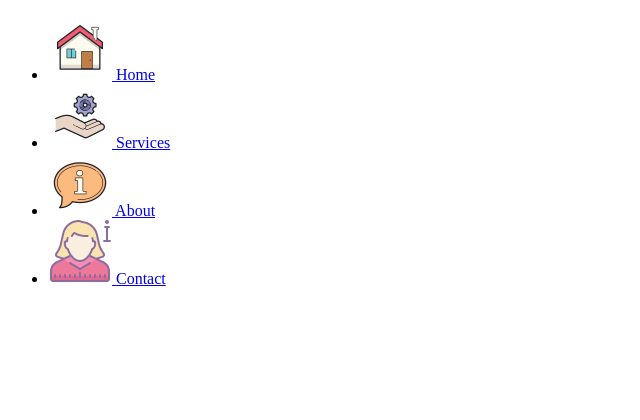
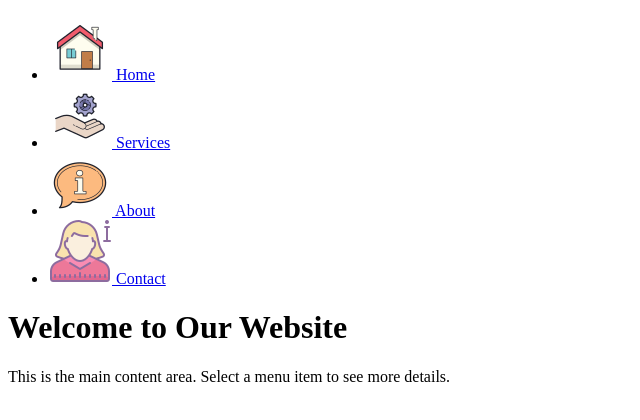
Before and after one commit to rahulbhongade358/sidebar, a plain HTML site: page index.html in a window 1280 px wide. Shown: the whole page, without its empty margins (0-640 px from the left). Drawn offline with Linux system fonts and the light colour scheme.

Commit message:
added h1 and paragraph

```diff
--- a/index.html
+++ b/index.html
@@ -16,6 +16,10 @@
             <li><a href="contact.html"><img src="images/contact-icon.png" alt="Contact Icon"> Contact</a></li>
         </ul>
     </div>
+    <div class="content">
+        <h1>Welcome to Our Website</h1>
+        <p>This is the main content area. Select a menu item to see more details.</p>
+    </div>
 </body>
 
 </html>
```
